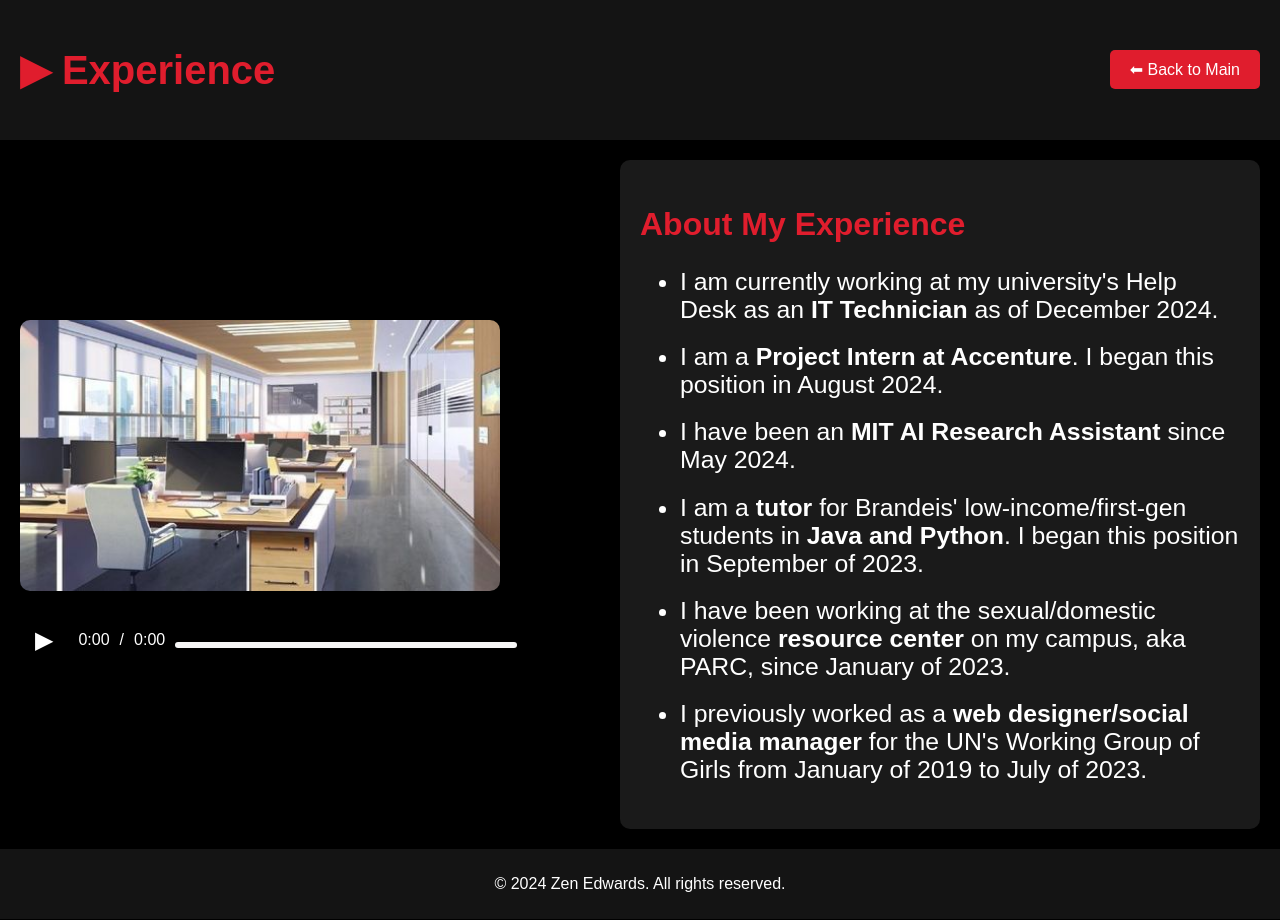
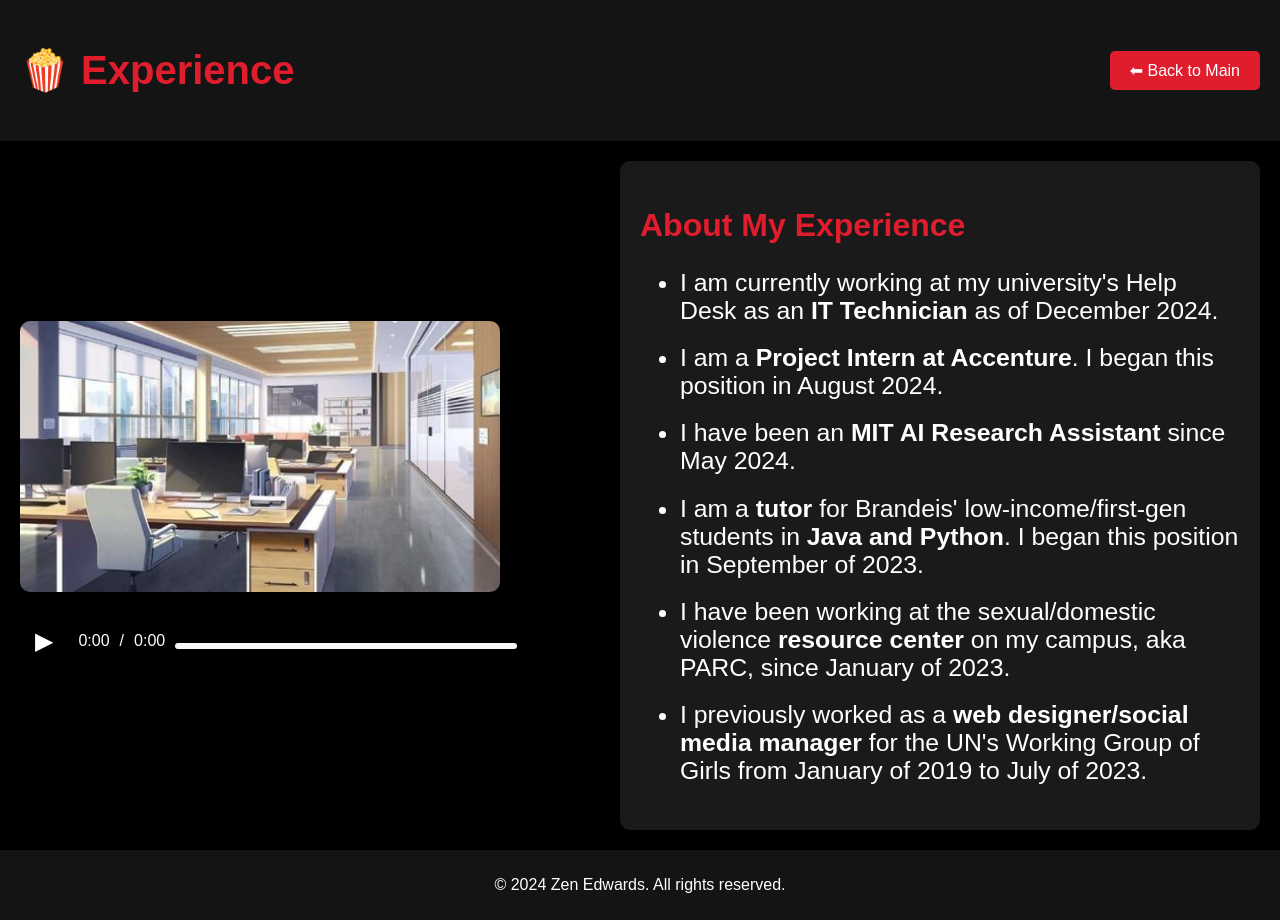
Before and after one commit to Zen204/my-website, a plain HTML site: page experience.html in a window 1280 px wide. Drawn offline with Linux system fonts and the light colour scheme.

Commit message:
Update experience.html

```diff
--- a/experience.html
+++ b/experience.html
@@ -9,7 +9,7 @@
 <body>
     <div class="movie-player-container">
         <div class="movie-header">
-            <h1>▶ Experience</h1>
+            <h1>🍿 Experience</h1>
             <button class="back-button" onclick="window.location.href='foryou.html#footer'">⬅︎ Back to Main</button>
         </div>
         <div class="movie-content">
```
